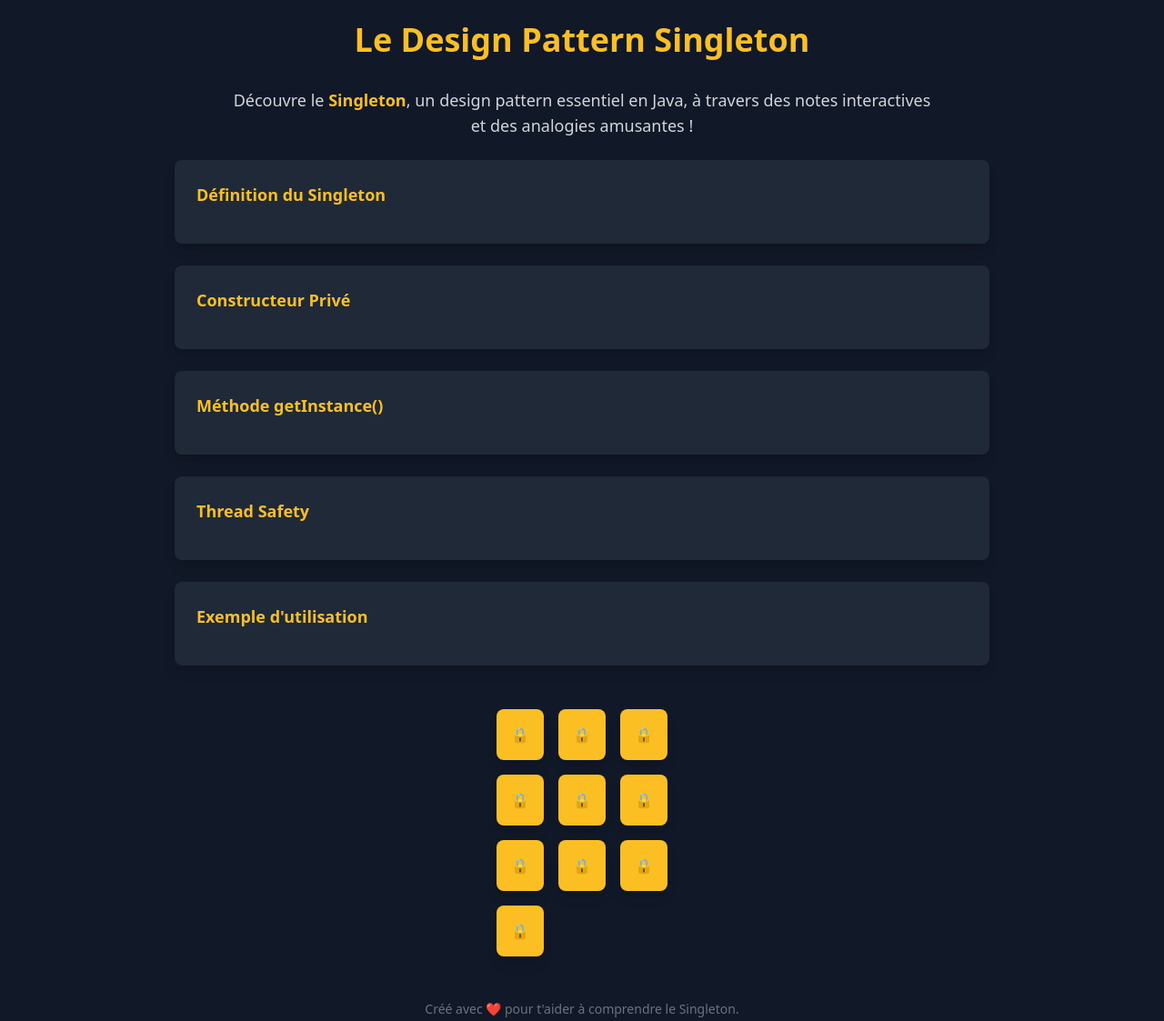
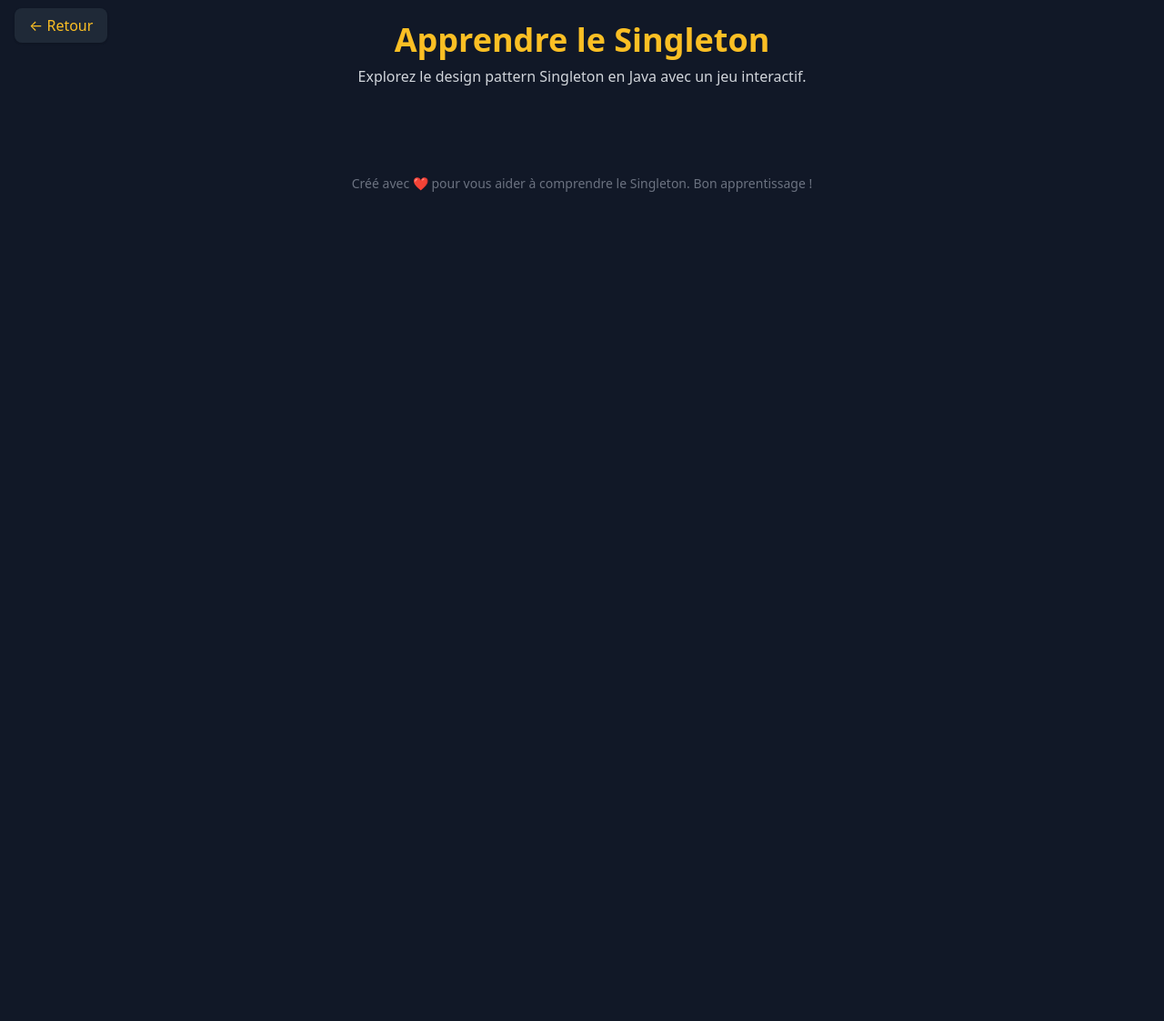
Before and after one commit to CODYBOX6/zonny, a plain HTML site: page singleton.html in a window 1280 px wide. Shown: the whole page at 91% size. After the commit the page ends 800 px from the top, so only its background shows below. Drawn offline with nearby package versions, Linux system fonts and the light colour scheme.

Commit message:
Update singleton.html

```diff
--- a/singleton.html
+++ b/singleton.html
@@ -3,27 +3,40 @@
 <head>
     <meta charset="UTF-8">
     <meta name="viewport" content="width=device-width, initial-scale=1.0">
-    <title>Apprendre le Singleton en Java</title>
-    <script src="script.js" defer></script>
+    <title>Singleton Pattern Game</title>
     <link href="https://cdn.jsdelivr.net/npm/tailwindcss@2.2.19/dist/tailwind.min.css" rel="stylesheet">
+    <script src="singleton.js" defer></script>
 </head>
-<body class="bg-gray-900 text-white min-h-screen flex flex-col items-center p-6">
-    <h1 class="text-4xl font-bold text-yellow-400 mb-8">Le Design Pattern Singleton</h1>
-
-    <p class="text-lg text-gray-300 mb-6 max-w-3xl text-center">
-        Découvre le <span class="text-yellow-400 font-semibold">Singleton</span>, un design pattern essentiel en Java, à travers des notes interactives et des analogies amusantes !
-    </p>
-
-    <div id="notes-container" class="w-full max-w-4xl space-y-6">
-        <!-- Les notes interactives seront insérées ici -->
+<body class="bg-gray-900 text-white min-h-screen flex flex-col p-6">
+    <!-- Bouton Retour -->
+    <div class="absolute top-4 left-4">
+        <a href="index.html" class="text-yellow-400 bg-gray-800 px-4 py-2 rounded-lg shadow hover:bg-gray-700">
+            ← Retour
+        </a>
     </div>
 
-    <div id="memory-container" class="grid grid-cols-2 md:grid-cols-3 gap-4 mt-12 max-w-4xl">
-        <!-- Les cartes Memory seront insérées ici -->
+    <!-- Conteneur principal -->
+    <div class="max-w-4xl mx-auto">
+        <!-- Header -->
+        <header class="mb-8 text-center">
+            <h1 class="text-4xl font-bold text-yellow-400">Apprendre le Singleton</h1>
+            <p class="text-gray-300 mt-2">Explorez le design pattern Singleton en Java avec un jeu interactif.</p>
+        </header>
+
+        <!-- Conteneur pour les notes interactives -->
+        <div id="notes-container" class="space-y-6">
+            <!-- Les notes seront générées dynamiquement par singleton.js -->
+        </div>
+
+        <!-- Jeu Memory -->
+        <div id="memory-container" class="grid grid-cols-1 sm:grid-cols-2 lg:grid-cols-3 gap-4 mt-12">
+            <!-- Les cartes du jeu seront générées dynamiquement par singleton.js -->
+        </div>
     </div>
 
-    <footer class="mt-12 text-gray-500 text-sm">
-        Créé avec ❤️ pour t'aider à comprendre le Singleton.
+    <!-- Footer -->
+    <footer class="mt-12 text-center text-gray-500 text-sm">
+        Créé avec ❤️ pour vous aider à comprendre le Singleton. Bon apprentissage !
     </footer>
 </body>
 </html>
```
